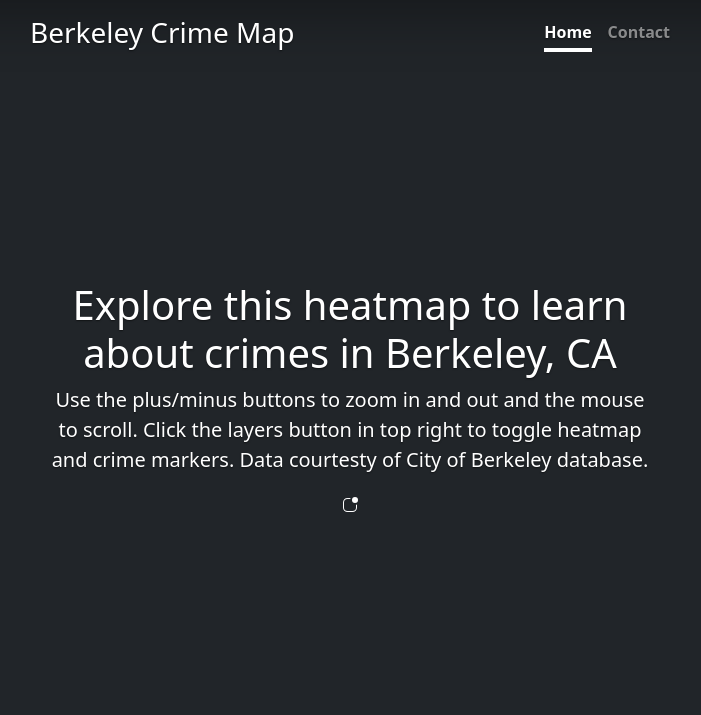
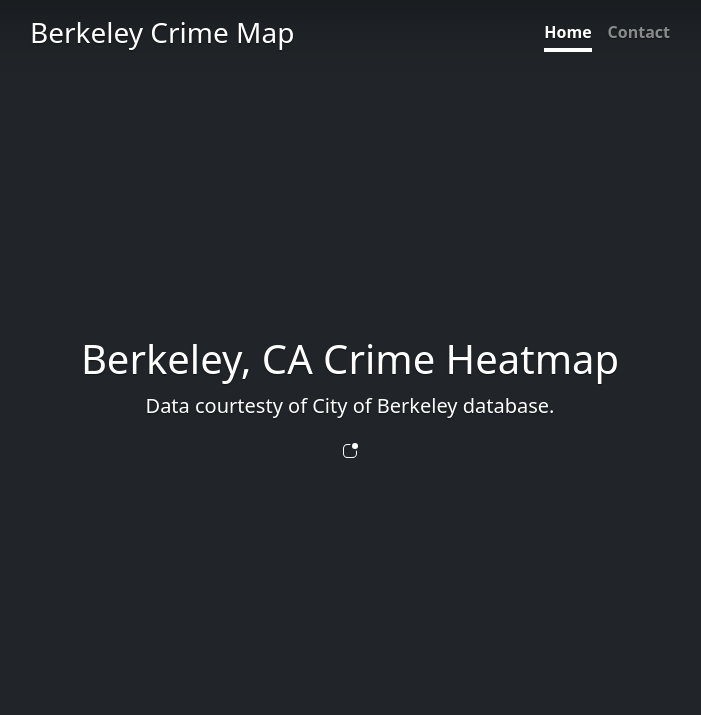
Before and after one commit to aydensalazar/crime-app, a Flask app: template app/templates/index.html in a window 1280 px wide. Shown: the top 715 px of the page, without its empty margins (290-991 px from the left). Run offline with Flask 2, Linux system fonts and the light colour scheme; the template is opened without the code that fills it, so the values that code supplies are empty; parts of the project's set-up code (start-up, migrations or seed data) failed here and were passed over.

Commit message:
last version was working. polished website; got rid of learn more button and updated text.

```diff
--- a/app/templates/index.html
+++ b/app/templates/index.html
@@ -49,8 +49,8 @@
   </header>
 
   <main class="px-3">
-    <h1>Explore this heatmap to learn about crimes in Berkeley, CA</h1>
-    <p class="lead">Use the plus/minus buttons to zoom in and out and the mouse to scroll. Click the layers button in top right to toggle heatmap and crime markers. Data courtesty of City of Berkeley database.</p>
+    <h1>Berkeley, CA Crime Heatmap</h1>
+    <p class="lead">Data courtesty of City of Berkeley database.</p>
     <!-- <p class="lead">
       <a href="#" class="btn btn-lg btn-secondary fw-bold border-white bg-white">Learn more</a> -->
     <!-- </p> -->
```
